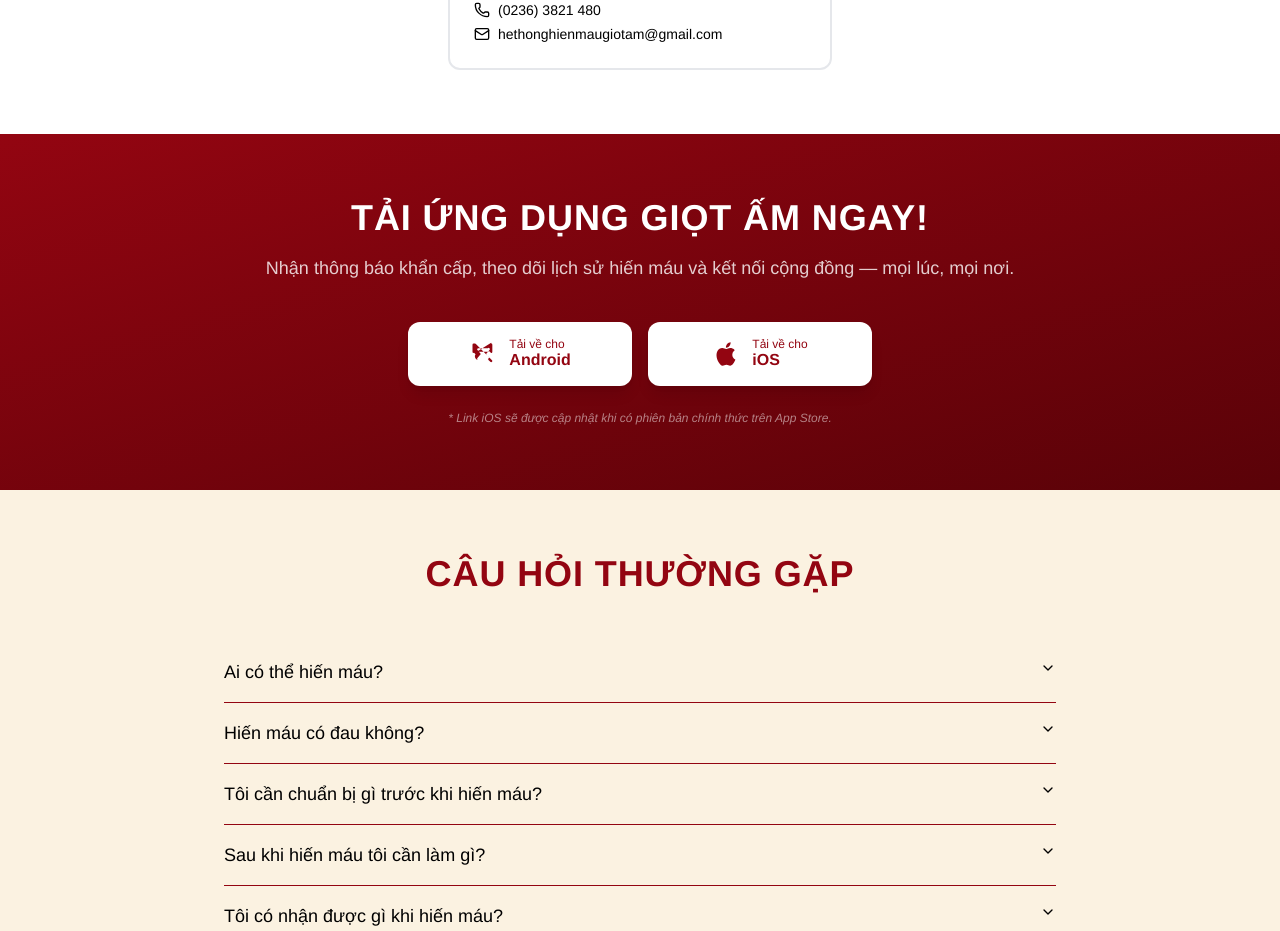
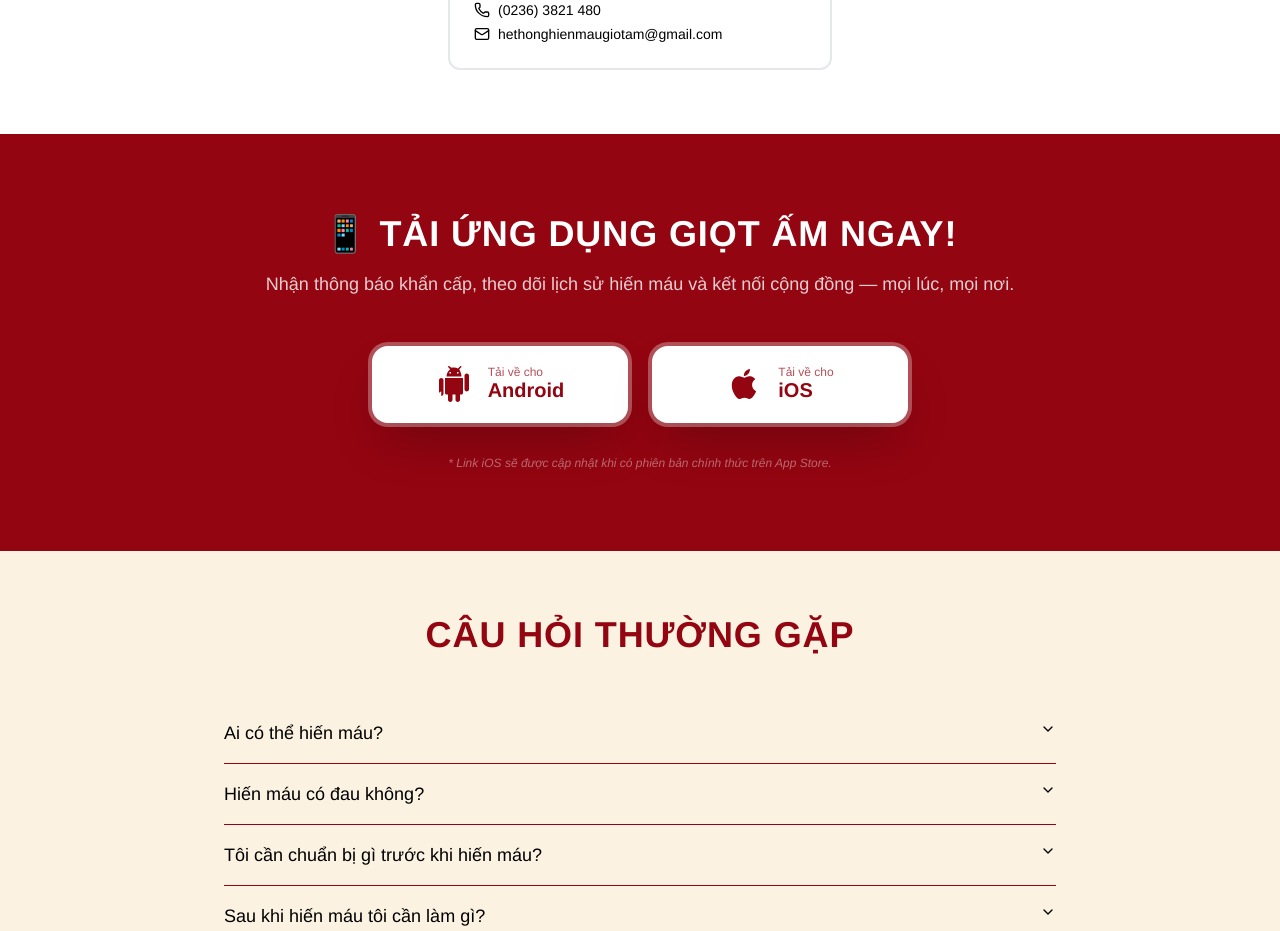
Before and after one commit to SomeLazyDayz/giotam-frontend, a React (Vite) app: page / in a window 1280 px wide. Shown: the part 3036-3967 px from the top of the page. Built offline with nearby package versions, Linux system fonts and the light colour scheme.

Commit message:
fix: redesign download app section - fix android icon & larger buttons

```diff
--- a/src/pages/HomePage.tsx
+++ b/src/pages/HomePage.tsx
@@ -301,28 +301,29 @@ export default function HomePage() {
         </section>
 
         {/* Download App Section */}
-        <section className="py-16 bg-gradient-to-br from-[#930511] to-[#5a0208] text-white">
+        <section className="py-20 bg-[#930511] text-white">
           <div className="max-w-4xl mx-auto px-4 sm:px-6 lg:px-8 text-center">
             <h2 className="mb-4 text-3xl md:text-4xl font-bold uppercase tracking-wide">
-              Tải ứng dụng Giọt Ấm ngay!
+              📱 Tải ứng dụng Giọt Ấm ngay!
             </h2>
-            <p className="text-white/80 mb-10 text-lg">
+            <p className="text-white/80 mb-12 text-lg">
               Nhận thông báo khẩn cấp, theo dõi lịch sử hiến máu và kết nối cộng đồng — mọi lúc, mọi nơi.
             </p>
-            <div className="flex flex-col sm:flex-row items-center justify-center gap-4">
+            <div className="flex flex-col sm:flex-row items-center justify-center gap-6">
               {/* Android */}
               <a
                 href="https://drive.google.com/file/d/1Rxl6IHbwyjQKOLdmuEK2M2LbuFiZ_n2a/view?usp=sharing"
                 target="_blank"
                 rel="noopener noreferrer"
-                className="flex items-center gap-3 bg-white text-[#930511] hover:bg-gray-100 transition-colors font-bold px-8 py-4 rounded-xl shadow-lg w-56 justify-center"
+                className="flex items-center gap-4 bg-white text-[#930511] hover:bg-gray-50 active:scale-95 transition-all font-bold px-10 py-5 rounded-2xl shadow-2xl w-64 justify-center ring-4 ring-white/30"
               >
-                <svg xmlns="http://www.w3.org/2000/svg" className="w-7 h-7" viewBox="0 0 24 24" fill="currentColor">
-                  <path d="M17.523 15.341 14.63 12l2.892-3.341A1 1 0 0 0 16 7H8a1 1 0 0 0-.76 1.65L10.13 12 7.24 15.341A1 1 0 0 0 8 17h8a1 1 0 0 0 .523-1.659zM5 3a1 1 0 0 1 .707.293l14 14A1 1 0 1 1 18.293 18.707l-1.878-1.878A3 3 0 0 1 16 17H8a3 3 0 0 1-2.415-4.759L4.293 10.95A1 1 0 0 1 3 10V4a1 1 0 0 1 1-1zm14 0a1 1 0 0 1 1 1v6a1 1 0 0 1-1.293.95l-1.293-1.293A3 3 0 0 1 16 10H8c-.34 0-.668-.057-.976-.161L19 2.293A1 1 0 0 1 19 3z"/>
+                {/* Android Robot icon (chính xác) */}
+                <svg xmlns="http://www.w3.org/2000/svg" className="w-9 h-9 shrink-0" viewBox="0 0 24 24" fill="currentColor">
+                  <path d="M6 18c0 .55.45 1 1 1h1v3.5c0 .83.67 1.5 1.5 1.5s1.5-.67 1.5-1.5V19h2v3.5c0 .83.67 1.5 1.5 1.5s1.5-.67 1.5-1.5V19h1c.55 0 1-.45 1-1V8H6v10zm-2.5-1C2.67 17 2 17.67 2 18.5v-9C2 8.67 2.67 8 3.5 8S5 8.67 5 9.5v9c0 .83-.67 1.5-1.5 1.5zm17 0c-.83 0-1.5-.67-1.5-1.5v-9c0-.83.67-1.5 1.5-1.5s1.5.67 1.5 1.5v9c0 .83-.67 1.5-1.5 1.5zM15.53 2.16l1.3-1.3c.2-.2.2-.51 0-.71-.2-.2-.51-.2-.71 0l-1.48 1.48A5.84 5.84 0 0 0 12 1c-.57 0-1.12.08-1.64.23L8.88.15c-.2-.2-.51-.2-.71 0-.2.2-.2.51 0 .71l1.3 1.3C7.97 3.26 7 5.01 7 7h10c0-1.99-.97-3.74-1.47-4.84zM10 5H9V4h1v1zm5 0h-1V4h1v1z"/>
                 </svg>
                 <div className="text-left">
-                  <p className="text-xs font-normal leading-none">Tải về cho</p>
-                  <p className="text-base font-bold leading-tight">Android</p>
+                  <p className="text-xs font-normal leading-none opacity-70">Tải về cho</p>
+                  <p className="text-xl font-extrabold leading-tight">Android</p>
                 </div>
               </a>
 
@@ -331,18 +332,19 @@ export default function HomePage() {
                 href="https://drive.google.com/file/d/1Rxl6IHbwyjQKOLdmuEK2M2LbuFiZ_n2a/view?usp=sharing"
                 target="_blank"
                 rel="noopener noreferrer"
-                className="flex items-center gap-3 bg-white text-[#930511] hover:bg-gray-100 transition-colors font-bold px-8 py-4 rounded-xl shadow-lg w-56 justify-center"
+                className="flex items-center gap-4 bg-white text-[#930511] hover:bg-gray-50 active:scale-95 transition-all font-bold px-10 py-5 rounded-2xl shadow-2xl w-64 justify-center ring-4 ring-white/30"
               >
-                <svg xmlns="http://www.w3.org/2000/svg" className="w-7 h-7" viewBox="0 0 24 24" fill="currentColor">
+                {/* Apple icon */}
+                <svg xmlns="http://www.w3.org/2000/svg" className="w-9 h-9 shrink-0" viewBox="0 0 24 24" fill="currentColor">
                   <path d="M18.71 19.5c-.83 1.24-1.71 2.45-3.05 2.47-1.34.03-1.77-.79-3.29-.79-1.53 0-2 .77-3.27.82-1.31.05-2.3-1.32-3.14-2.53C4.25 17 2.94 12.45 4.7 9.39c.87-1.52 2.43-2.48 4.12-2.51 1.28-.02 2.5.87 3.29.87.78 0 2.26-1.07 3.8-.91.65.03 2.47.26 3.64 1.98-.09.06-2.17 1.28-2.15 3.81.03 3.02 2.65 4.03 2.68 4.04-.03.07-.42 1.44-1.38 2.83M13 3.5c.73-.83 1.94-1.46 2.94-1.5.13 1.17-.34 2.35-1.04 3.19-.69.85-1.83 1.51-2.95 1.42-.15-1.15.41-2.35 1.05-3.11z"/>
                 </svg>
                 <div className="text-left">
-                  <p className="text-xs font-normal leading-none">Tải về cho</p>
-                  <p className="text-base font-bold leading-tight">iOS</p>
+                  <p className="text-xs font-normal leading-none opacity-70">Tải về cho</p>
+                  <p className="text-xl font-extrabold leading-tight">iOS</p>
                 </div>
               </a>
             </div>
-            <p className="mt-6 text-white/50 text-xs italic">* Link iOS sẽ được cập nhật khi có phiên bản chính thức trên App Store.</p>
+            <p className="mt-8 text-white/40 text-xs italic">* Link iOS sẽ được cập nhật khi có phiên bản chính thức trên App Store.</p>
           </div>
         </section>
 
```
